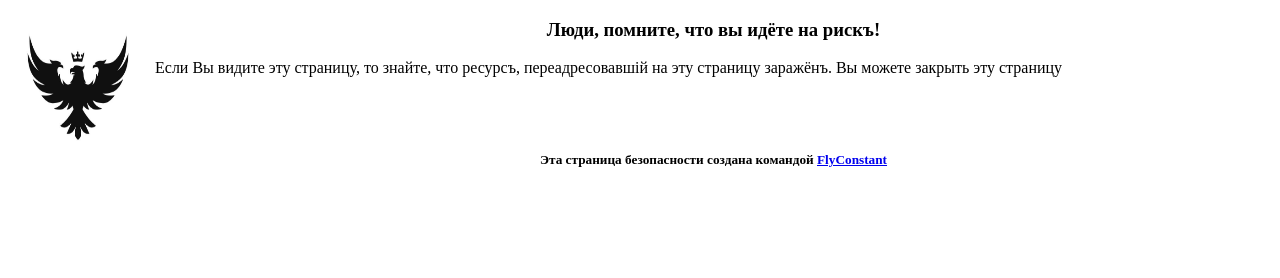
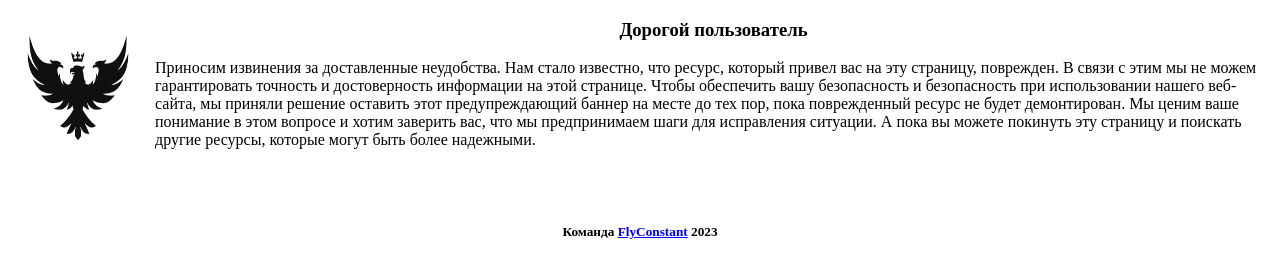
Before and after one commit to MineFortW/Unkown, a plain HTML site: page index.html in a window 1280 px wide. Drawn offline with Linux system fonts and the light colour scheme.

Commit message:
Update index.html

```diff
--- a/index.html
+++ b/index.html
@@ -18,11 +18,12 @@
  </head>
  <body>
   <p><img src="IMG/photo.png" width="140" height="130" class="leftimg">
-  <h3><center>Люди, помните, что вы идёте на рискъ!</center></h3>
-     Если Вы видите эту страницу, то знайте,
-     что ресурсъ, переадресовавшій на эту страницу заражёнъ.
-     Вы можете закрыть эту страницу</p>
+  <h3><center>Дорогой пользователь</center></h3>
+     Приносим извинения за доставленные неудобства.  Нам стало известно, что ресурс, который привел вас на эту страницу, поврежден.  В связи с этим мы не можем гарантировать точность и достоверность информации на этой странице.
+     Чтобы обеспечить вашу безопасность и безопасность при использовании нашего веб-сайта, мы приняли решение оставить этот предупреждающий баннер на месте до тех пор, пока поврежденный ресурс не будет демонтирован.
+     Мы ценим ваше понимание в этом вопросе и хотим заверить вас, что мы предпринимаем шаги для исправления ситуации.  А пока вы можете покинуть эту страницу и поискать другие ресурсы, которые могут быть более надежными.
+  </p>
      <br><br>
-     <h5><center>Эта страница безопасности создана командой <a href="https://flyconstant.ruok.org/">FlyConstant</a></center></h5
+     <h5><center>Команда <a href="https://flyconstant.ruok.org/">FlyConstant</a> 2023</center></h5>
  </body>
 </html>
```
